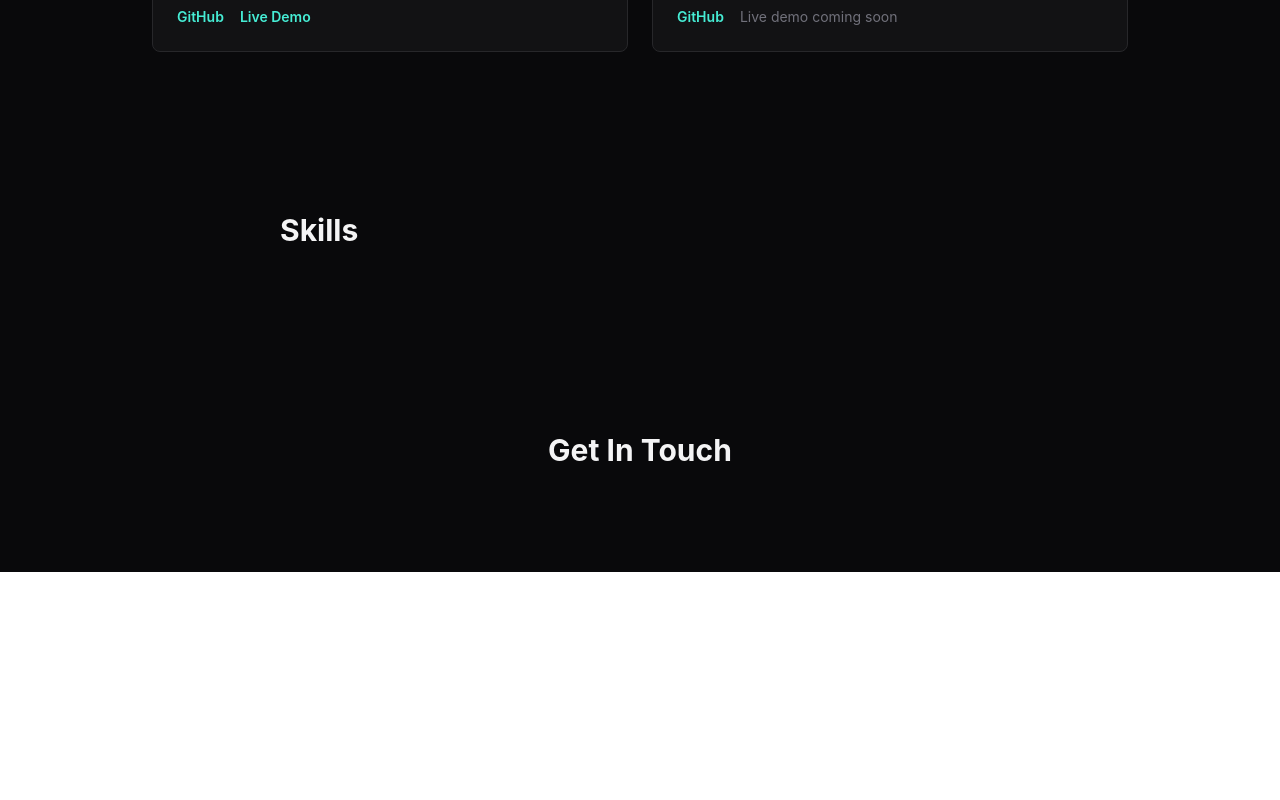
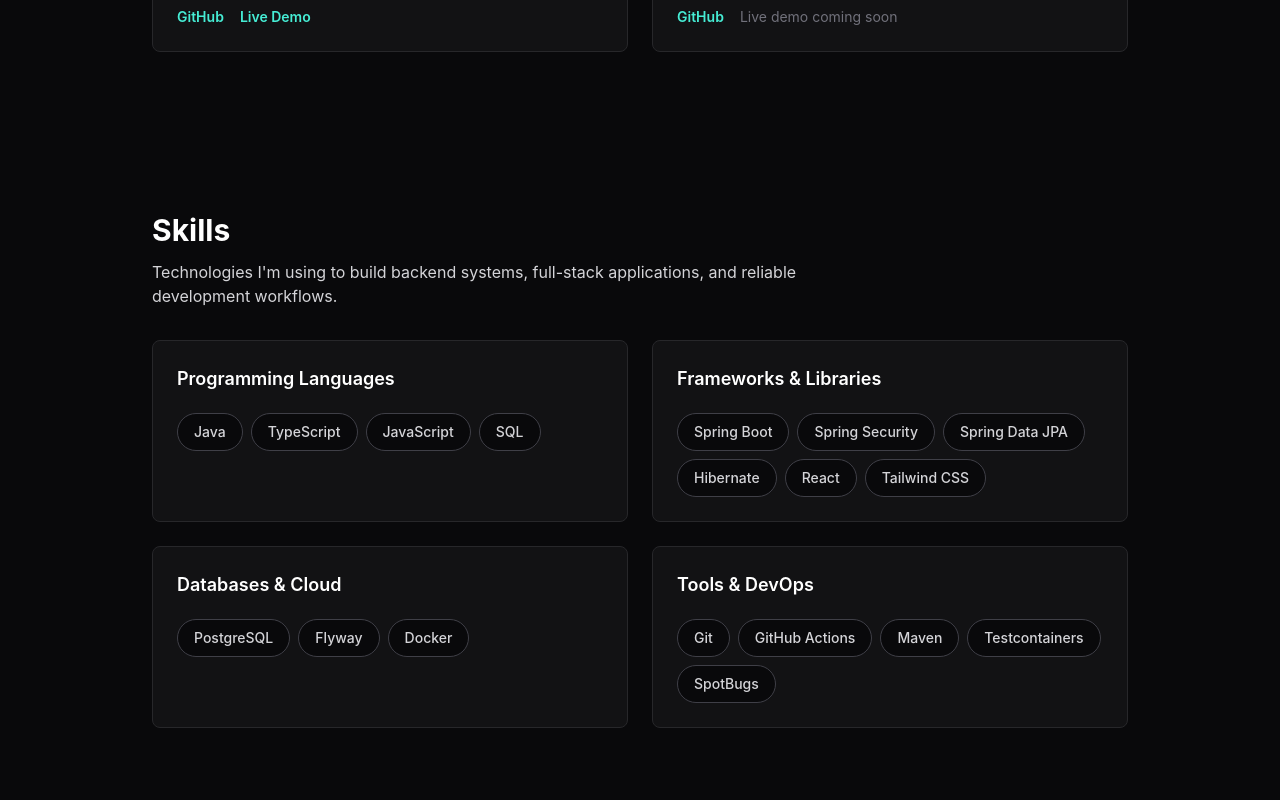
Before and after one commit to abdulkhadir07/abdulkhadir-portfolio, a React (Vite) app: page / in a window 1280 px wide. Shown: the part 2480-3280 px from the top of the page. Before the commit the page ends 3052 px from the top, so only its background shows below. Built offline with nearby package versions, Linux system fonts and the light colour scheme.

Commit message:
feat: add skills section

```diff
--- a/src/sections/Skills.tsx
+++ b/src/sections/Skills.tsx
@@ -1,8 +1,63 @@
+const skillGroups = [
+  {
+    category: 'Programming Languages',
+    skills: ['Java', 'TypeScript', 'JavaScript', 'SQL'],
+  },
+  {
+    category: 'Frameworks & Libraries',
+    skills: [
+      'Spring Boot',
+      'Spring Security',
+      'Spring Data JPA',
+      'Hibernate',
+      'React',
+      'Tailwind CSS',
+    ],
+  },
+  {
+    category: 'Databases & Cloud',
+    skills: ['PostgreSQL', 'Flyway', 'Docker'],
+  },
+  {
+    category: 'Tools & DevOps',
+    skills: ['Git', 'GitHub Actions', 'Maven', 'Testcontainers', 'SpotBugs'],
+  },
+]
+
 export default function Skills() {
   return (
-    <section id="skills" className="py-20 px-6 max-w-3xl mx-auto">
-      <h2 className="text-3xl font-bold mb-6">Skills</h2>
-      {/* Skill categories go here */}
+    <section id="skills" className="mx-auto max-w-5xl px-6 py-20">
+      <div className="mb-8">
+        <h2 className="text-3xl font-bold text-white">Skills</h2>
+        <p className="mt-3 max-w-2xl text-zinc-300">
+          Technologies I&apos;m using to build backend systems, full-stack
+          applications, and reliable development workflows.
+        </p>
+      </div>
+
+      <div className="grid gap-6 md:grid-cols-2">
+        {skillGroups.map((group) => (
+          <article
+            key={group.category}
+            className="rounded-lg border border-zinc-800 bg-zinc-900/60 p-6"
+          >
+            <h3 className="text-lg font-semibold text-white">
+              {group.category}
+            </h3>
+
+            <div className="mt-5 flex flex-wrap gap-2">
+              {group.skills.map((skill) => (
+                <span
+                  key={skill}
+                  className="rounded-full border border-zinc-700 bg-zinc-950 px-4 py-2 text-sm font-medium text-zinc-300"
+                >
+                  {skill}
+                </span>
+              ))}
+            </div>
+          </article>
+        ))}
+      </div>
     </section>
   )
 }
```
